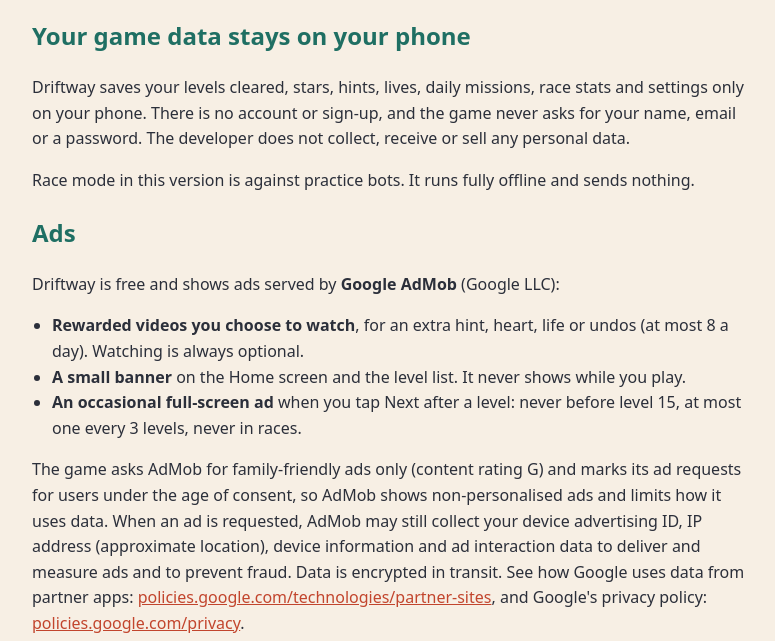
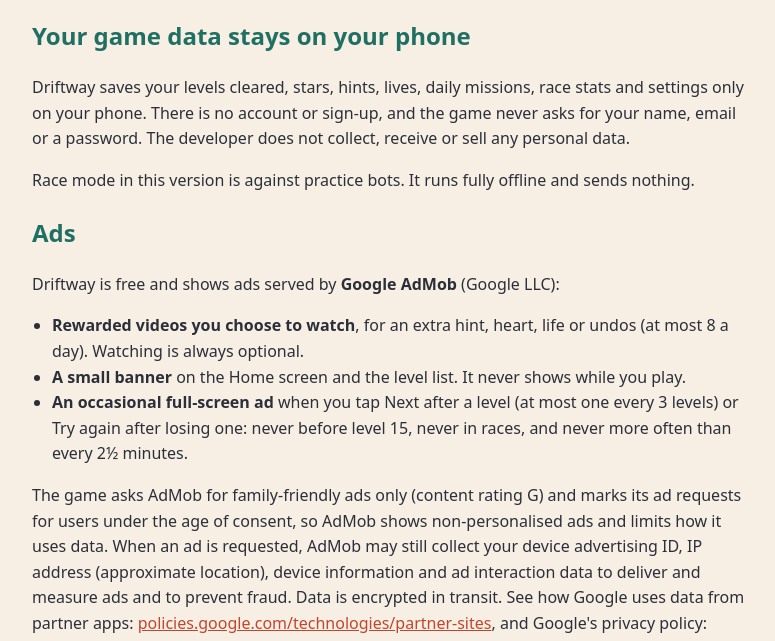
Before and after one commit to Krishna-shrivastva/krishna-shrivastva.github.io, a plain HTML site: page driftway/privacy.html in a window 1280 px wide. Shown: the part 159-800 px from the top of the page, without its empty margins (248-1023 px from the left). Drawn offline with Linux system fonts and the light colour scheme.

Commit message:
Driftway privacy: retry ad

```diff
--- a/driftway/privacy.html
+++ b/driftway/privacy.html
@@ -26,7 +26,7 @@
 <ul>
   <li><b>Rewarded videos you choose to watch</b>, for an extra hint, heart, life or undos (at most 8 a day). Watching is always optional.</li>
   <li><b>A small banner</b> on the Home screen and the level list. It never shows while you play.</li>
-  <li><b>An occasional full-screen ad</b> when you tap Next after a level: never before level 15, at most one every 3 levels, never in races.</li>
+  <li><b>An occasional full-screen ad</b> when you tap Next after a level (at most one every 3 levels) or Try again after losing one: never before level 15, never in races, and never more often than every 2½ minutes.</li>
 </ul>
 <p>The game asks AdMob for family-friendly ads only (content rating G) and marks its ad requests for users under the age of consent, so AdMob shows non-personalised ads and limits how it uses data. When an ad is requested, AdMob may still collect your device advertising ID, IP address (approximate location), device information and ad interaction data to deliver and measure ads and to prevent fraud. Data is encrypted in transit. See how Google uses data from partner apps: <a href="https://policies.google.com/technologies/partner-sites">policies.google.com/technologies/partner-sites</a>, and Google's privacy policy: <a href="https://policies.google.com/privacy">policies.google.com/privacy</a>.</p>
 <p>In the European Economic Area, the UK and Switzerland, you are asked for consent before ads load, and you can change your choice anytime in <b>Settings → Privacy choices</b>. You can also reset or delete your advertising ID in your phone's settings (<b>Settings → Privacy → Ads</b>).</p>
```
